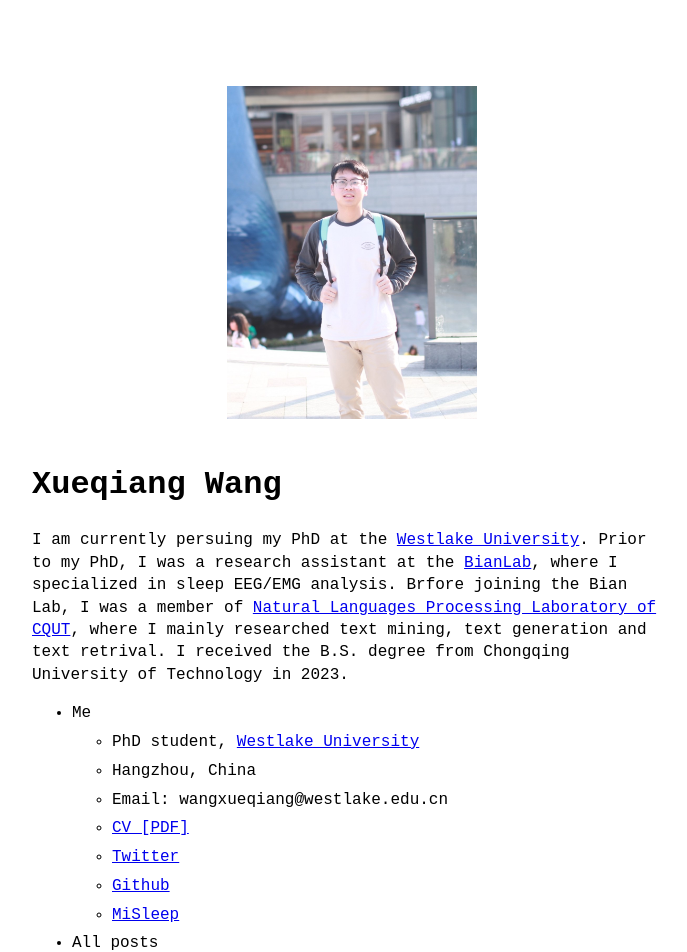
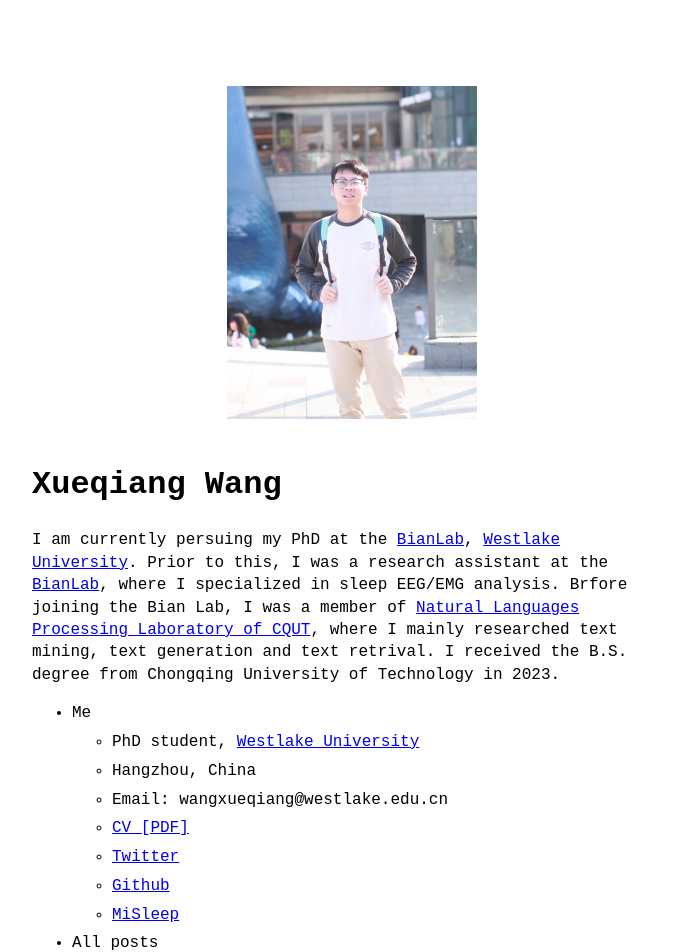
Before and after one commit to BryanWang0702/BryanWang0702.github.io, a Jekyll site: the page built from index.md, in a window 1280 px wide. Shown: the top 952 px of the page, without its empty margins (288-975 px from the left). Built offline with Jekyll 4.4.1, drawn with Linux system fonts in a browser that asks for light colours.

Commit message:
update personal information

```diff
--- a/_layouts/home.html
+++ b/_layouts/home.html
@@ -9,7 +9,7 @@ layout: default
 <img src="../new_good_one.jpg" style="width: 250px; height: 333px;" alt="Xueqiangwang.jpg" />
 <br />
 <h1>Xueqiang Wang</h1>
-<p>I am currently persuing my PhD at the <a href="https://westlake.edu.cn/">Westlake University</a>. Prior to my PhD, I
+<p>I am currently persuing my PhD at the <a href="https://bianlab.site">BianLab</a>, <a href="https://westlake.edu.cn/">Westlake University</a>. Prior to this, I
     was a research assistant at the <a href="https://bianlab.site">BianLab</a>, where I specialized in sleep EEG/EMG
     analysis.
     Brfore joining the Bian Lab, I was a member of <a href="https://cqutnlp.com">
```
